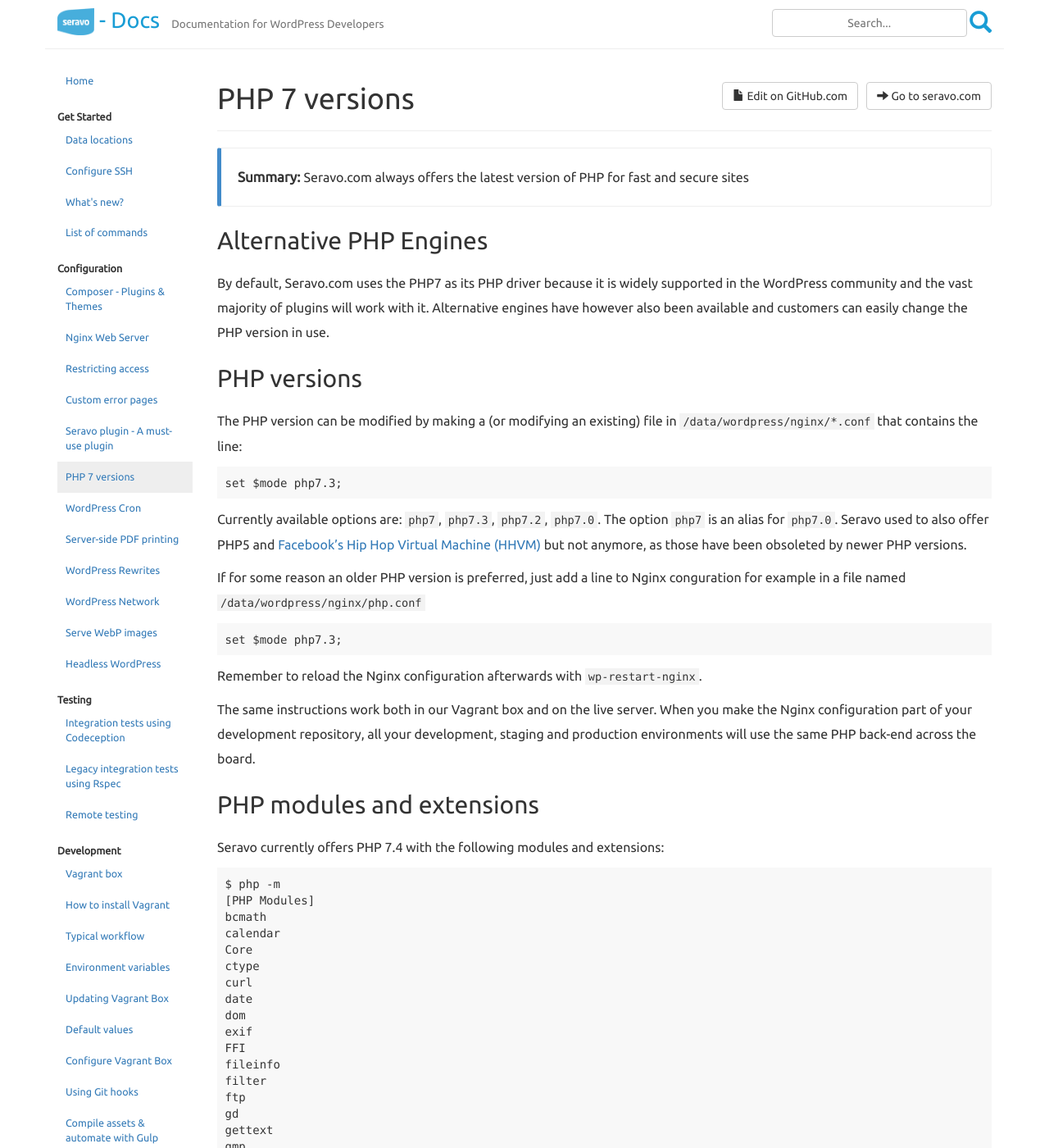
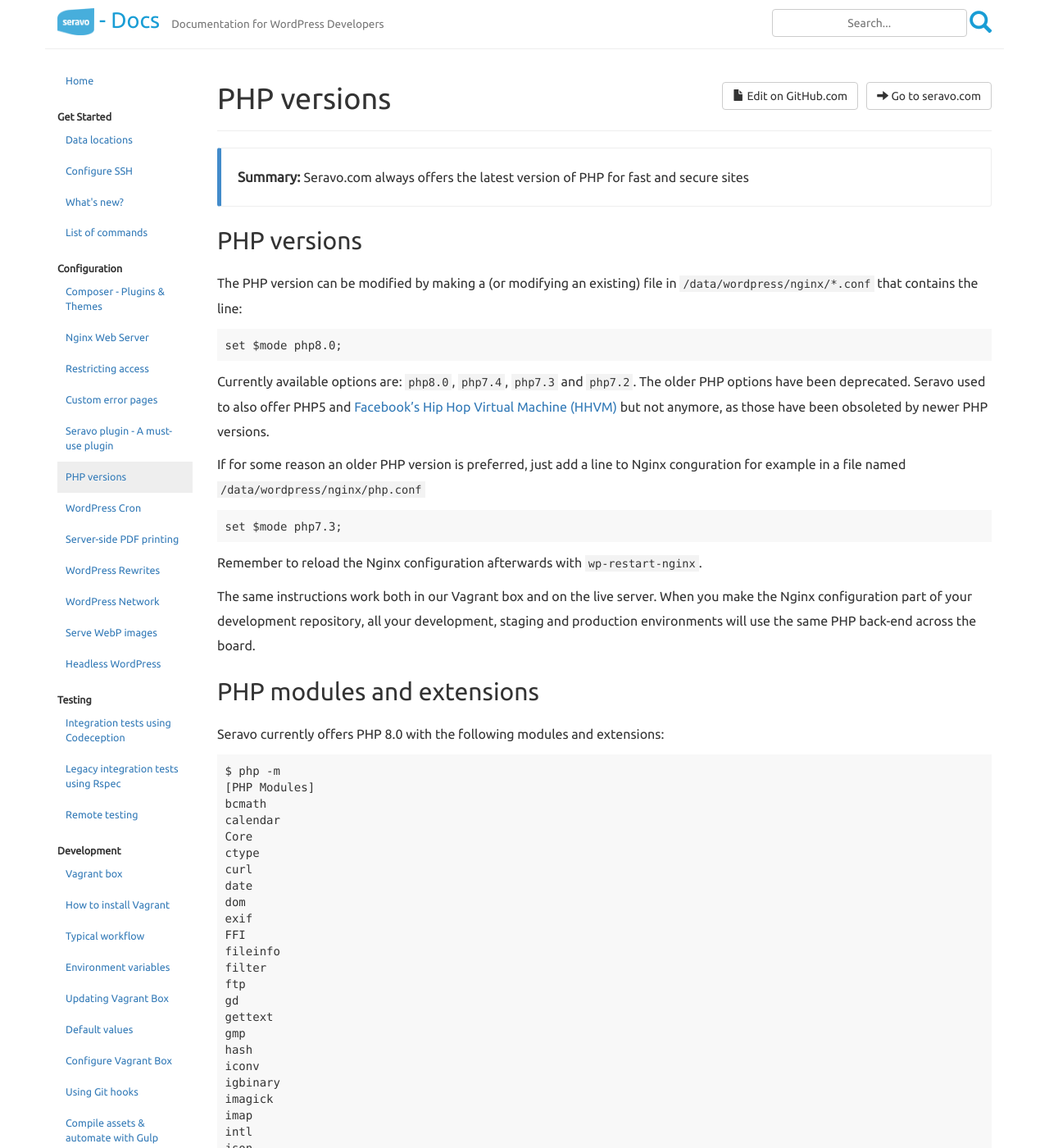
Before and after one commit to Seravo/docs, a Jekyll site: the page built from _posts/2016-06-21-php7-hhvm.md, in a window 1280 px wide and 1400 px high. Shown: the whole window at 82% size. Built offline with Jekyll 4.4.1, drawn with Linux system fonts in a browser that asks for light colours; nearby versions of some CDN libraries.

Commit message:
Update PHP docs to mention PHP 8.0

````diff
--- a/_posts/2016-06-21-php7-hhvm.md
+++ b/_posts/2016-06-21-php7-hhvm.md
@@ -1,24 +1,20 @@
 ---
 layout: page
-title: "PHP 7 versions"
+title: "PHP versions"
 category: configuration
 date: 2016-06-21 19:24:02
 order: 4
 summary: "Seravo.com always offers the latest version of PHP for fast and secure sites"
 ---
 
-## Alternative PHP Engines
-
-By default, Seravo.com uses the PHP7 as its PHP driver because it is widely supported in the WordPress community and the vast majority of plugins will work with it. Alternative engines have however also been available and customers can easily change the PHP version in use.
-
 ## PHP versions
 
 The PHP version can be modified by making a (or modifying an existing) file in `/data/wordpress/nginx/*.conf` that contains the line:
 ```
-set $mode php7.3;
+set $mode php8.0;
 ```
 
-Currently available options are: `php7`, `php7.3`, `php7.2`, `php7.0`. The option `php7` is an alias for `php7.0`. Seravo used to also offer PHP5 and [Facebook's Hip Hop Virtual Machine (HHVM)](http://hhvm.com) but not anymore, as those have been obsoleted by newer PHP versions.
+Currently available options are: `php8.0`, `php7.4`, `php7.3` and `php7.2`. The older PHP options have been deprecated. Seravo used to also offer PHP5 and [Facebook's Hip Hop Virtual Machine (HHVM)](http://hhvm.com) but not anymore, as those have been obsoleted by newer PHP versions.
 
 If for some reason an older PHP version is preferred, just add a line to Nginx conguration for example in a file named `/data/wordpress/nginx/php.conf`
 ```
@@ -31,7 +27,7 @@
 
 ## PHP modules and extensions
 
-Seravo currently offers PHP 7.4 with the following modules and extensions:
+Seravo currently offers PHP 8.0 with the following modules and extensions:
 
 ```
 $ php -m
````
